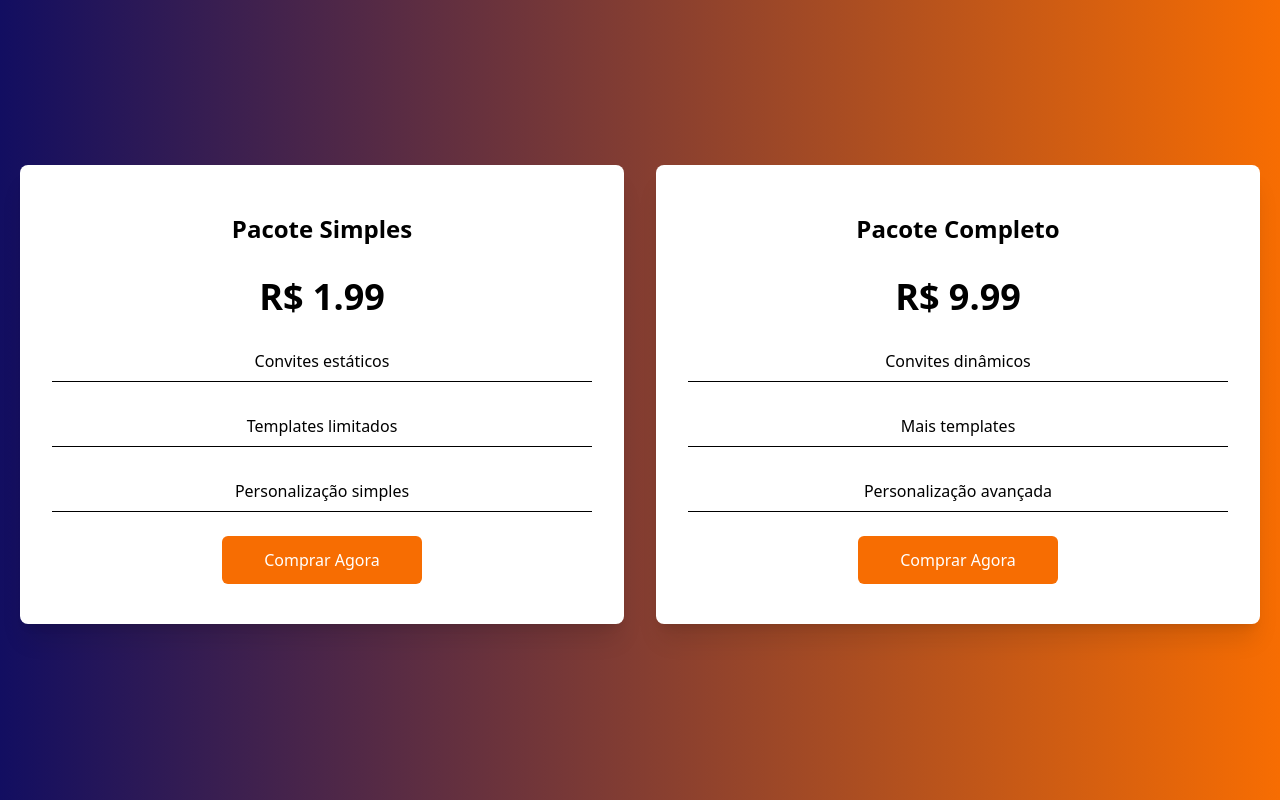
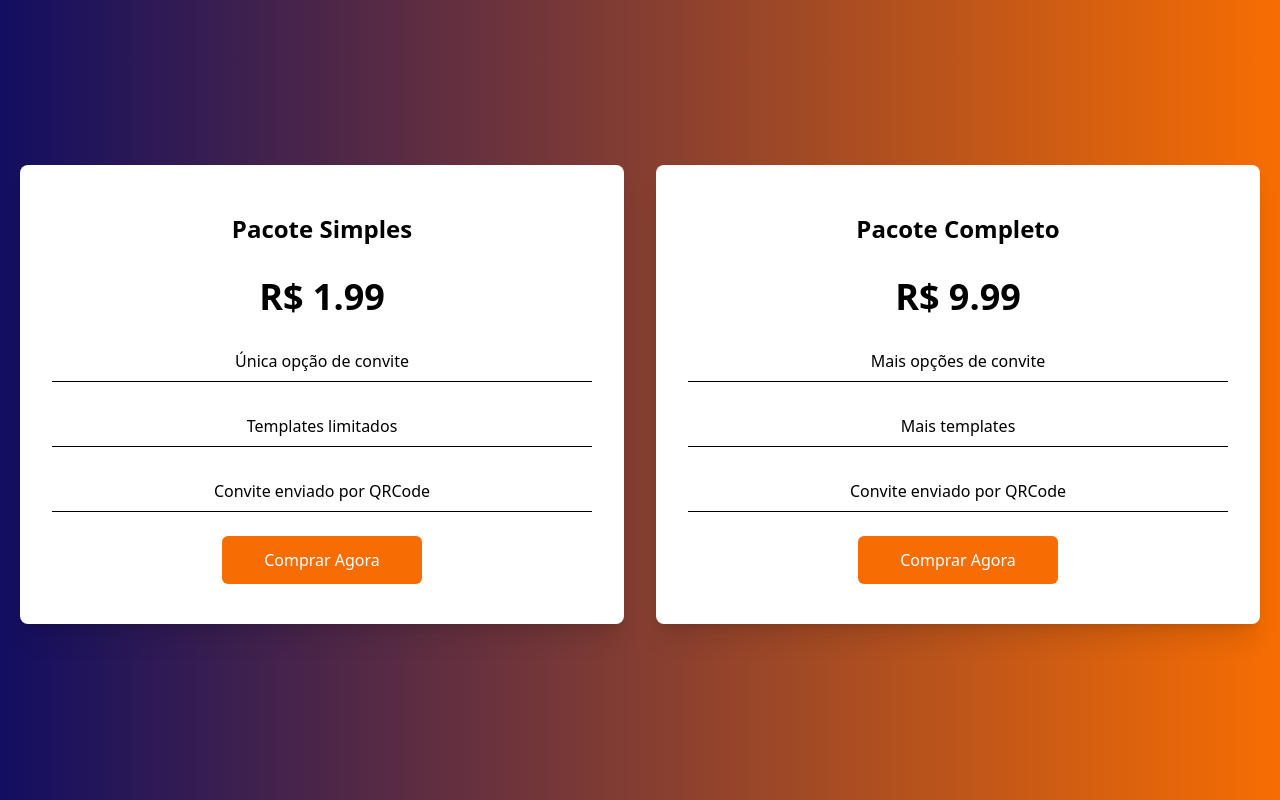
Before and after one commit to diegobbrito/personal-date, a React (Vite) app in the folder frontend/: page / in a window 1280 px wide. Shown: the part 705-1505 px from the top of the page. Built offline with nearby package versions, Linux system fonts and the light colour scheme.

Commit message:
style: changes on value cards text

```diff
--- a/frontend/src/components/ValueCards/ValueCards.tsx
+++ b/frontend/src/components/ValueCards/ValueCards.tsx
@@ -3,15 +3,15 @@ import ValueCard from "./ValueCard/Card";
 
 const ValueCards: React.FC = () => {
   const basicFeatures: string[] = [
-    "Convites estáticos",
+    "Única opção de convite",
     "Templates limitados",
-    "Personalização simples",
+    "Convite enviado por QRCode"
   ];
 
   const intermediateFeatures: string[] = [
-    "Convites dinâmicos",
+    "Mais opções de convite",
     "Mais templates",
-    "Personalização avançada",
+    "Convite enviado por QRCode"
   ];
 
 
```
